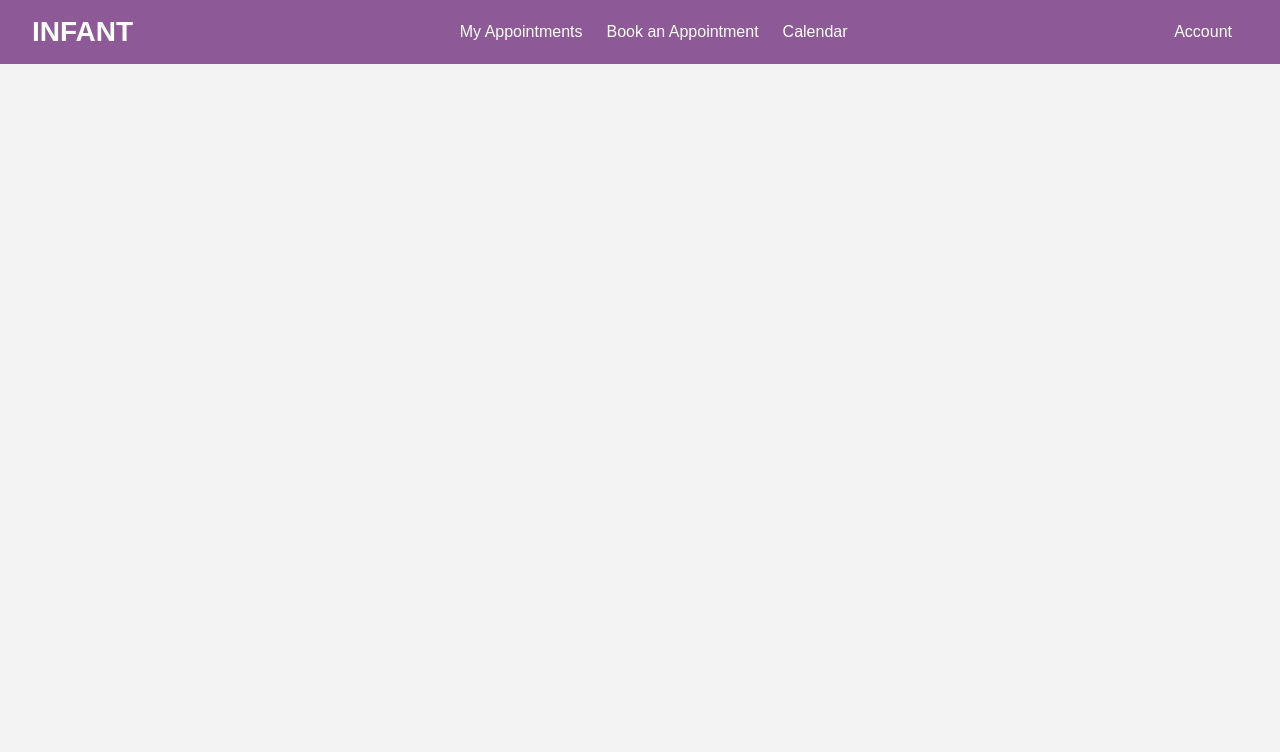
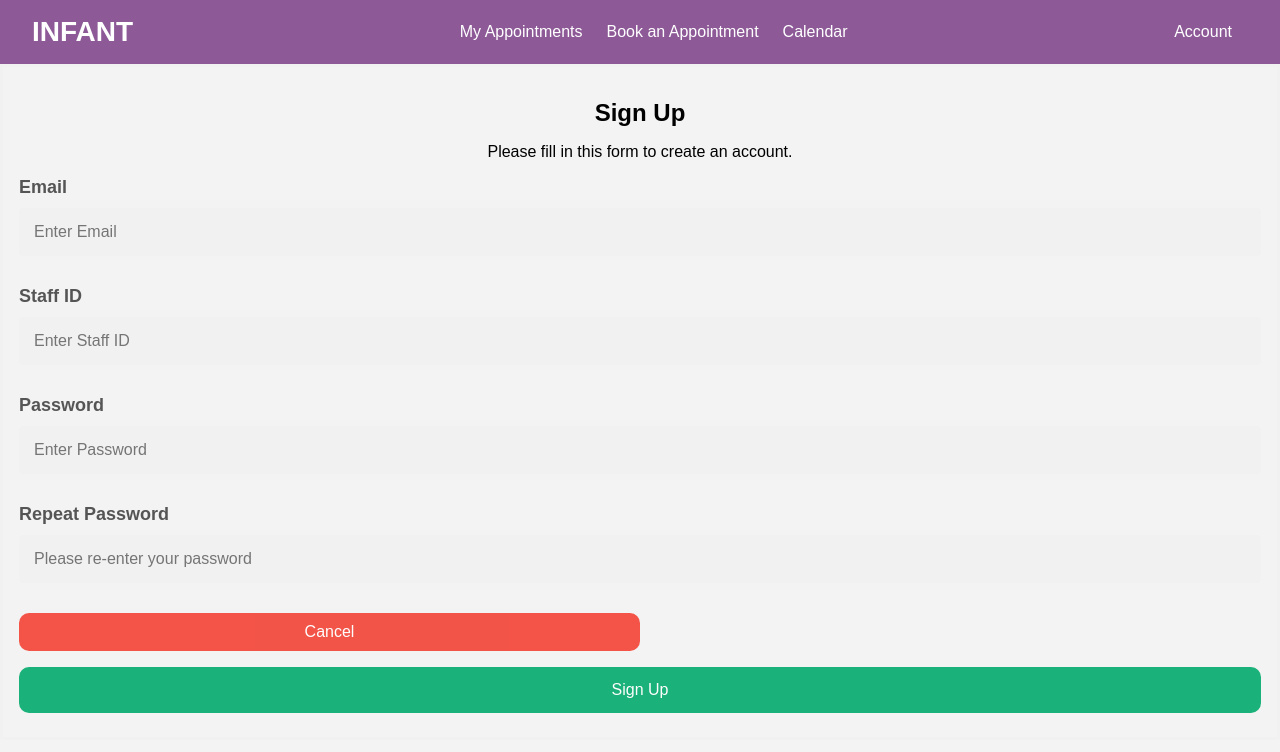
Before and after one commit to Aoibheannmangan/test-scheduler, a React (Create React App) app: page /signup in a window 1280 px wide. Shown: the top 752 px of the page. Built offline with nearby package versions, Linux system fonts and the light colour scheme.

Commit message:
bare bones of a sign up page

```diff
--- a/src/App.js
+++ b/src/App.js
@@ -7,6 +7,7 @@ import Navbar from './components/Navbar';
 import MyCalendar from './calender';
 import Account from './account';
 import LogIn from './login';
+import SignUp from './signup';
 
 function App() {
   return (
@@ -20,6 +21,7 @@ function App() {
           <Route path="/calender" element={<MyCalendar />} />
           <Route path="/account" element={<Account />} />
           <Route path="/login" element={<LogIn />}/>
+          <Route path="/signup" element={<SignUp />} />
         </Routes>
       </div>
     </Router>
--- a/src/login.js
+++ b/src/login.js
@@ -1,9 +1,9 @@
 import React, { useState } from 'react';
 import './login.css';
+import { useNavigate } from 'react-router-dom';
+
 
 const LogIn = () => {
-
-    const [value, onChange] = useState(new Date());
 
     return (
         <div className="loginscreen">
@@ -13,7 +13,7 @@ const LogIn = () => {
                     <input type="text" placeholder="Enter Username" name="uname" required />
 
                     <label for="sid"><b>Staff ID</b></label>
-                    <input type="text" placeholder="Enter Staff ID" name="sid" required />
+                    <input type="number" placeholder="Enter Staff ID" name="sid" required />
 
                     <label for="psw"><b>Password</b></label>
                     <input type="password" placeholder="Enter Password" name="psw" required />
--- /dev/null
+++ b/src/signup.css
@@ -0,0 +1,51 @@
+* {box-sizing: border-box}
+
+input[type=text], input[type=password], input[type=email], input[type=number] {
+    width: 100%;
+    padding: 15px;
+    margin: 5px 0 22px 0;
+    display: inline-block;
+    border: none;
+    background: #f1f1f1;
+}
+
+input[type=text]:focus, input[type=password]:focus, input[type=email]:focus, input[type=number]:focus {
+    background-color: #ddd;
+    outline: none;
+}
+
+button {
+    background-color: #04AA6D;
+    color: white;
+    padding: 14px 20px;
+    margin: 8px 0;
+    border: none;
+    cursor: pointer;
+    width: 100%;
+    opacity: 0.9;
+}
+
+button:hover {
+    opacity: 1;
+}
+
+.cancelbtn, signupbtn {
+    float: left;
+    width: 50%;
+}
+
+.container {
+    padding: 16px;
+}
+
+.clearfix::after {
+    content: "";
+    clear: both;
+    display: table;
+}
+
+@media screen and (max-width: 300px) {
+    .cancelbtn, .signupbtn {
+        width: 100%;
+    }
+}
--- /dev/null
+++ b/src/signup.js
@@ -0,0 +1,37 @@
+import React, { useState } from 'react';
+import './signup.css';
+import { useNavigate } from 'react-router-dom';
+
+
+const SignUp = () => {
+
+    return (
+        <div className="signupscreen">
+            <form action="action_page.php">
+                <div class="container">
+                    <h1>Sign Up</h1>
+                    <p>Please fill in this form to create an account.</p>
+
+                    <label for="email"><b>Email</b></label>
+                    <input type="email" placeholder="Enter Email" name="email" required />
+
+                    <label for="sid"><b>Staff ID</b></label>
+                    <input type="number" placeholder="Enter Staff ID" name="sid" required />
+
+                    <label for="psw"><b>Password</b></label>
+                    <input type="password" placeholder="Enter Password" name="psw" required />
+
+                    <label for="psw-repeat"><b>Repeat Password</b></label>
+                    <input type="password" placeholder='Please re-enter your password' name="psw-repeat" required />
+
+                    <div class="clearfix">
+                        <button type="button" class="cancelbtn">Cancel</button>
+                        <button type="submit" class="signupbtn">Sign Up</button>
+                    </div>
+                </div>
+            </form>
+        </div>
+    );
+};
+
+export default SignUp;
```
